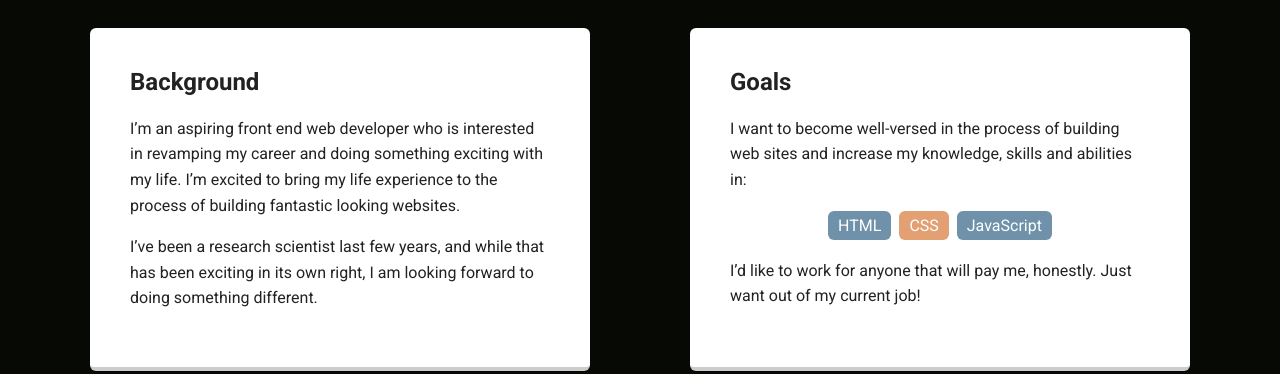
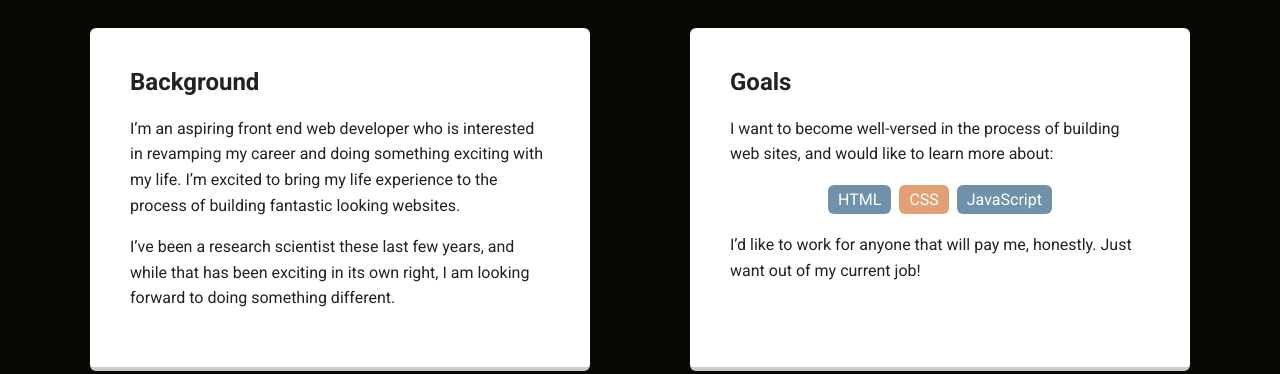
Before and after one commit to Supernatastic/techdegree-project-1, a plain HTML site: page index.html in a window 1280 px wide. Shown: the part 492-866 px from the top of the page. Drawn offline with Linux system fonts and the light colour scheme; a web font is replaced by a local one.

Commit message:
i dont remember what i did but it was important, probably

```diff
--- a/index.html
+++ b/index.html
@@ -27,12 +27,12 @@
       <div class="card">
         <h2>Background</h2>
         <p>I’m an aspiring front end web developer who is interested in revamping my career and doing something exciting with my life. I’m excited to bring my life experience to the process of building fantastic looking websites.</p>
-        <p>I’ve been a research scientist last few years, and while that has been exciting in its own right, I am looking forward to doing something different.</p>
+        <p>I’ve been a research scientist these last few years, and while that has been exciting in its own right, I am looking forward to doing something different.</p>
       </div>
 
       <div class="card">
         <h2>Goals</h2>
-        <p>I want to become well-versed in the process of building web sites and increase my knowledge, skills and abilities in:</p>
+        <p>I want to become well-versed in the process of building web sites, and would like to learn more about:</p>
         <ul class="skills">
           <li>HTML</li>
           <li>CSS</li>
```
